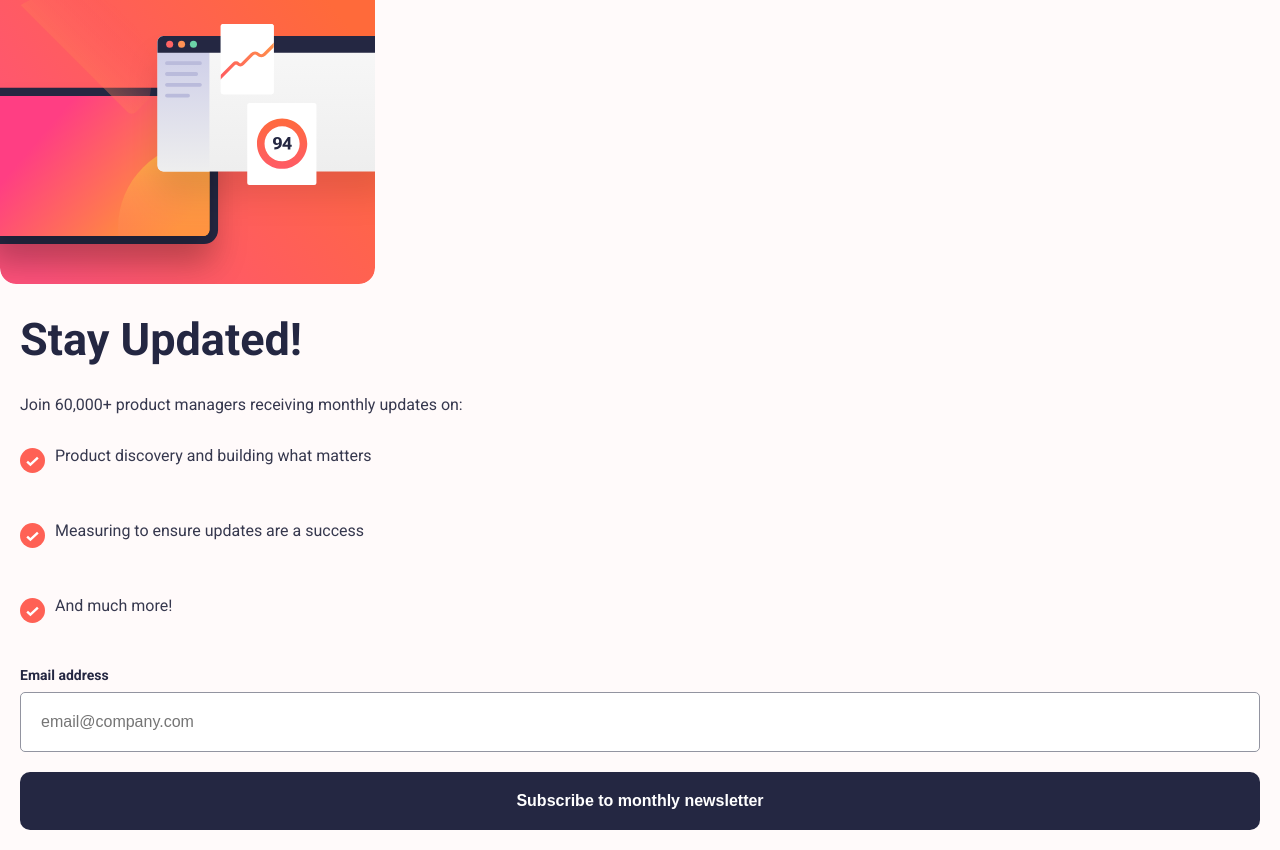
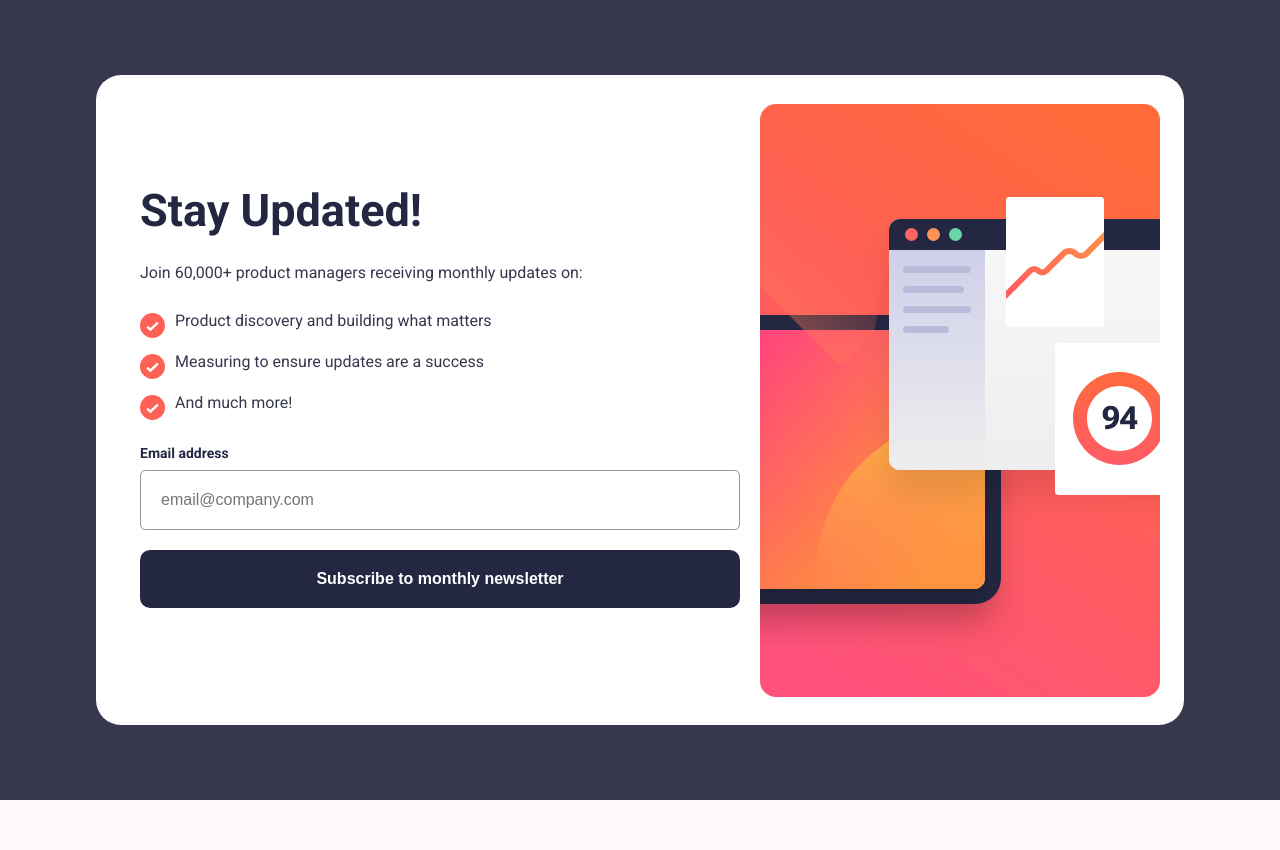
Before and after one commit to aninhafofazap/newsletter, a React (Create React App) app: page / in a window 1280 px wide. After the commit the page ends 800 px from the top, so only its background shows below. Built offline with nearby package versions, Linux system fonts and the light colour scheme.

Commit message:
Create responsive and finish project

```diff
--- a/src/App.tsx
+++ b/src/App.tsx
@@ -1,5 +1,6 @@
-import React, { useState } from "react";
-import background from "./assets/images/illustration-sign-up-mobile.svg";
+import React, { useRef, useState } from "react";
+import backgroundMobile from "./assets/images/illustration-sign-up-mobile.svg";
+import backgroundDesktop from "./assets/images/illustration-sign-up-desktop.svg";
 import list from "./assets/images/icon-list.svg";
 import success from "./assets/images/icon-success.svg";
 
@@ -9,6 +10,9 @@ function App() {
   const [email, setEmail] = useState("");
   const [send, setSend] = useState(false);
   const [validEmail, setValidEmail] = useState(true); // Estado para rastrear a validade do email
+  const windowSize = useRef([window.innerWidth, window.innerHeight]);
+
+  console.log(windowSize);
 
   function sendEmail() {
     // Verificar se o email é valido antes de permitir o envio
@@ -26,7 +30,7 @@ function App() {
   }
 
   return (
-    <>
+    <div className="container">
       {send ? (
         <div className="success-congratulations">
           <img src={success} alt="" className="congratulations-img" />
@@ -42,7 +46,11 @@ function App() {
         </div>
       ) : (
         <div className="App">
-          <img src={background} alt="" />
+          {windowSize.current[0] < 959 ? (
+            <img src={backgroundMobile} alt="" />
+          ) : (
+            <img src={backgroundDesktop} alt="" />
+          )}
           <div className="about">
             <h1 className="title">Stay Updated!</h1>
             <p className="description">
@@ -67,7 +75,14 @@ function App() {
               </li>
             </ul>
             <form>
-              <label className="email-title">Email address</label>
+              <label className="email-title">
+                Email address{" "}
+                {!validEmail && (
+                  <span className="error-message">
+                    Please enter a valid email address
+                  </span>
+                )}
+              </label>
               <input
                 type="email"
                 id="email"
@@ -77,11 +92,7 @@ function App() {
                 onChange={(value) => setEmail(value.target.value)}
                 className={validEmail ? "" : "invalid-email"}
               />
-              {!validEmail && (
-                <p className="error-message">
-                  Please enter a valid email address
-                </p>
-              )}
+
               <button className="button" onClick={() => sendEmail()}>
                 Subscribe to monthly newsletter
               </button>
@@ -89,7 +100,7 @@ function App() {
           </div>
         </div>
       )}
-    </>
+    </div>
   );
 }
 
--- a/src/index.css
+++ b/src/index.css
@@ -1,3 +1,9 @@
+.App>img {
+    width: 100%;
+    height: 265px;
+    object-fit: cover;
+}
+
 .about {
     padding: 0 20px;
 }
@@ -50,6 +56,11 @@ form {
     flex-direction: column;
 }
 
+form label {
+    display: flex;
+    justify-content: space-between;
+    align-items: center;
+}
 
 input {
     padding: 20px 0;
@@ -117,6 +128,12 @@ input {
     border: 1px solid red;
 }
 
+.error-message {
+    font-size: 12px;
+    color: red;
+    padding-top: 8px;
+}
+
 .congratulations-button {
     width: 100%;
     margin: 20px 0;
@@ -136,3 +153,73 @@ input {
 .congratulations-button:hover {
     background-color: hsl(4, 100%, 67%);
 }
+
+
+@media screen and (min-width: 960px) {
+
+    .container {
+        background-color: hsl(235, 18%, 26%);
+        height: 100vh;
+        display: flex;
+        flex-direction: row-reverse;
+        justify-content: center;
+        align-items: center;
+    }
+
+    .App {
+        background-color: hsl(0, 0%, 100%);
+        display: flex;
+        flex-direction: row-reverse;
+        justify-content: center;
+        align-items: center;
+        border-radius: 25px;
+        padding: 0 1.5rem;
+    }
+
+    .App>img {
+        width: auto;
+        object-fit: contain;
+        height: 100%;
+    }
+
+    .about {
+        width: 600px;
+        height: 650px;
+        display: flex;
+        flex-direction: column;
+        justify-content: center;
+    }
+
+    .title {
+        padding: 1rem 0;
+        margin: 0;
+    }
+
+    .description {
+        padding: 1rem 0;
+        margin: 0;
+    }
+
+    .list {
+        padding: 1rem 0;
+        gap: 1rem;
+        margin: 0;
+    }
+
+    .success-congratulations {
+        background-color: hsl(0, 0%, 100%);
+        width: 500px;
+        height: 450px;
+        border-radius: 25px;
+    }
+
+    .congratulations-img {
+        padding: 1rem 0;
+        margin: 0;
+    }
+
+    .congratulations {
+        padding: 1rem 0;
+        margin: 0;
+    }
+}
```
